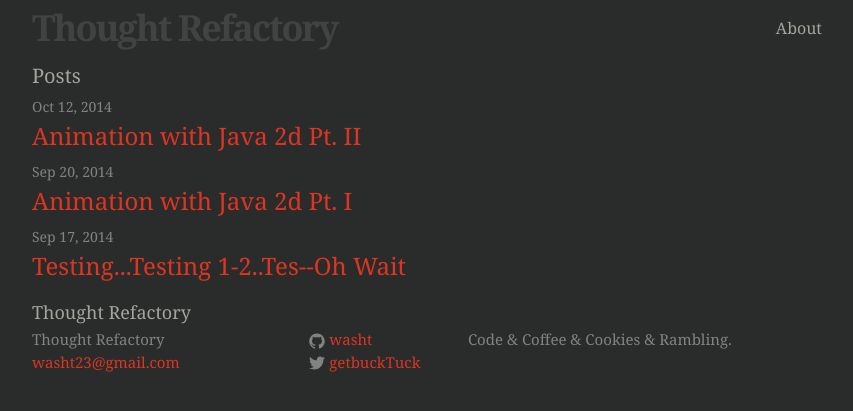
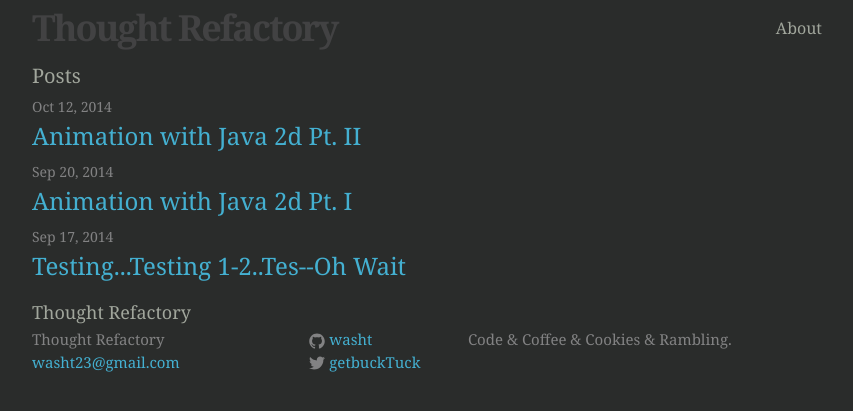
Before and after one commit to washt/washt.github.io, a Jekyll site: the page built from index.html, in a window 1280 px wide. Shown: the top 411 px of the page, without its empty margins (213-1066 px from the left). Built offline with Jekyll 4.4.1, drawn with Linux system fonts in a browser that asks for light colours.

Commit message:
changed theme colors

```diff
--- a/css/main.scss
+++ b/css/main.scss
@@ -15,7 +15,7 @@ $spacing-unit:     5px;
 
 $text-color:       #A1A69C;
 $background-color: #2A2C2B;
-$brand-color:      #DC3522;
+$brand-color:      #44B0D1;
 
 $grey-color:       #828283;
 $grey-color-light: lighten($grey-color, 40%);
```
